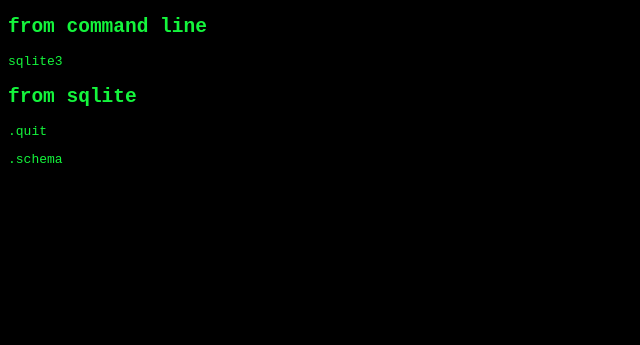
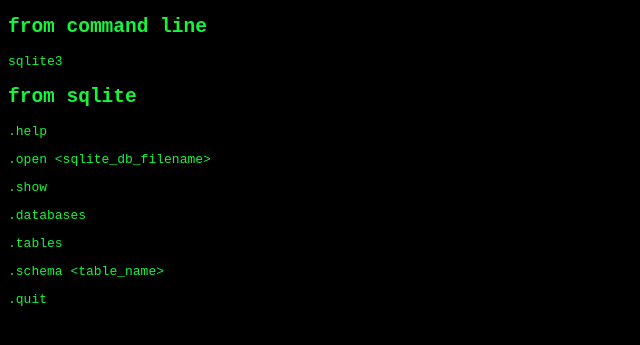
Before and after one commit to davejagoda/davejagoda.github.io, a Jekyll site: the page built from useful/useful_sqlite_commands.md, in a window 1280 px wide. Shown: the top 345 px of the page, without its empty margins (0-640 px from the left). Built offline with Jekyll 4.4.1, drawn with Linux system fonts in a browser that asks for light colours.

Commit message:
Add some commands to useful_sqlite_commands.md

```diff
--- a/useful/useful_sqlite_commands.md
+++ b/useful/useful_sqlite_commands.md
@@ -11,6 +11,16 @@ from command line
 from sqlite
 -----------
 
+`.help`
+
+`.open <sqlite_db_filename>`
+
+`.show`
+
+`.databases`
+
+`.tables`
+
+`.schema <table_name>`
+
 `.quit`
-
-`.schema`
```
